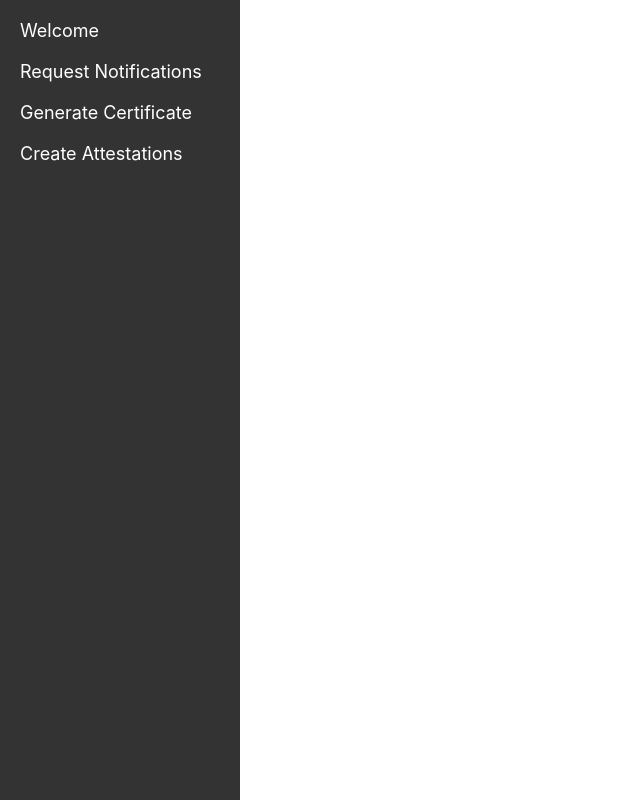
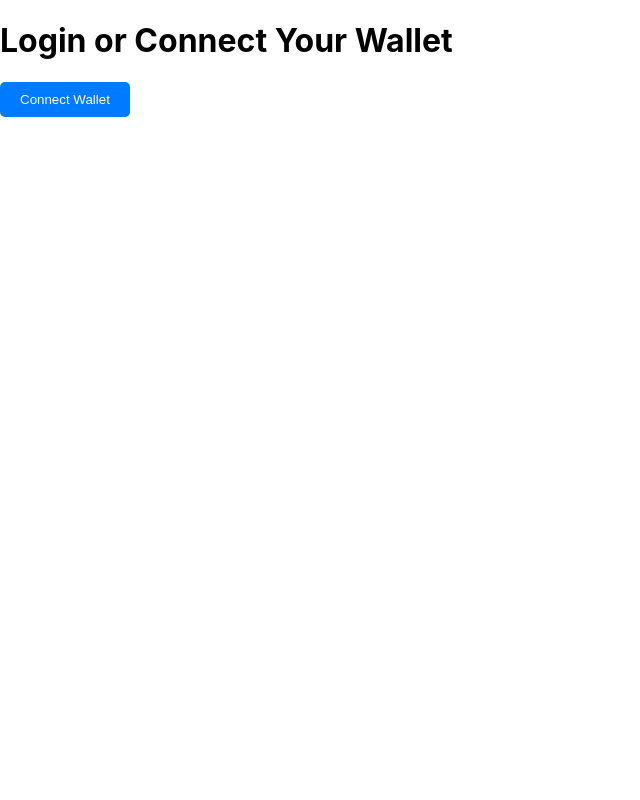
Before and after one commit to ENZOMOTIVE/Attesta, a React (Create React App) app in the folder university/: page /login in a window 1280 px wide. Shown: the whole page, without its empty margins (0-640 px from the left). Built offline with nearby package versions, Linux system fonts and the light colour scheme.

Commit message:
login-setup

```diff
--- a/university/src/App.js
+++ b/university/src/App.js
@@ -1,5 +1,6 @@
 import React from 'react';
-import { BrowserRouter as Router, Route, Routes } from 'react-router-dom';
+import { BrowserRouter as Router, Route, Routes, Navigate } from 'react-router-dom';
+import { useState, useEffect } from 'react' ;
 
 // Linking to the pages
 import WelcomePage from './components/Welcome/welcome';
@@ -7,13 +8,40 @@ import RequestPage from './components/Requests/requestPage';
 import GenerateCertificatePage from './components/Generate/generate';
 import CreateAttestationsPage from './components/Attestations/attestation';
 import Sidebar from './components/sidebar/sidebar';
+import LoginPage from './components/LoginPage/login';
 
 function App() {
+  const [isAuthenticated, setIsAuthenticated] = useState(false);
+  const [walletAddress, setWalletAddress] = useState('');
+
+  useEffect(() => {
+    const checkAuthentication = () => {
+      const storedWalletAddress = localStorage.getItem('walletAddress');
+      if (storedWalletAddress) {
+        setWalletAddress(storedWalletAddress);
+        setIsAuthenticated(true);
+      }
+    };
+
+    checkAuthentication();
+  }, []);
+
+  const handleLogin = (address) => {
+    setWalletAddress(address);
+    setIsAuthenticated(true);
+    localStorage.setItem('walletAddress', address);
+  };
+
   return (
     <Router>
       <div style={styles.container}>
+        {isAuthenticated ? (
+          <>
             <Sidebar />
             <div style={styles.content}>
+              <div style={styles.walletAddress}>
+                Connected Wallet: {walletAddress}
+              </div>
               <Routes>
                 <Route path="/" element={<WelcomePage />} />
                 <Route path="/request" element={<RequestPage />} />
@@ -21,6 +49,13 @@ function App() {
                 <Route path="/attest" element={<CreateAttestationsPage />} />
               </Routes>
             </div>
+          </>
+        ) : (
+          <Routes>
+            <Route path="*" element={<Navigate to="/login" />} />
+            <Route path="/login" element={<LoginPage onLogin={handleLogin} />} />
+          </Routes>
+        )}
       </div>
     </Router>
   );
@@ -35,6 +70,10 @@ const styles = {
     padding: '20px',
     width: '100%',
   },
+  walletAddress: {
+    marginBottom: '20px',
+    fontWeight: 'bold',
+  },
 };
 
 export default App;
--- /dev/null
+++ b/university/src/components/LoginPage/login.js
@@ -0,0 +1,29 @@
+import React from 'react';
+
+function LoginPage({ onLogin }) {
+  const handleConnectWallet = async () => {
+    if (window.ethereum) {
+      try {
+        // Request account access if needed
+        const accounts = await window.ethereum.request({ method: 'eth_requestAccounts' });
+        const walletAddress = accounts[0];
+
+        // Call the onLogin function with the wallet address
+        onLogin(walletAddress);
+      } catch (error) {
+        console.error("User denied account access or there was an error connecting the wallet", error);
+      }
+    } else {
+      alert('MetaMask is not installed. Please install it to use this app.');
+    }
+  };
+
+  return (
+    <div>
+      <h1>Login or Connect Your Wallet</h1>
+      <button onClick={handleConnectWallet}>Connect Wallet</button>
+    </div>
+  );
+}
+
+export default LoginPage;
```
Also changed, not shown: university/src/components/LoginPage/login.css (added). Lines whose indentation alone changed are shown as unchanged.
